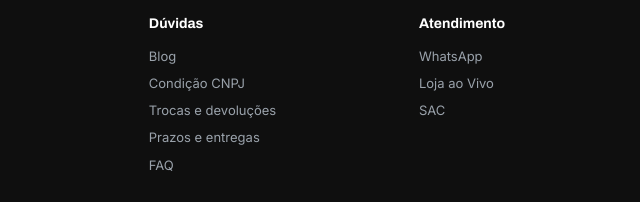
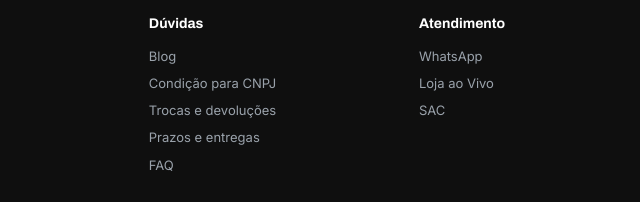
Before and after one commit to cristiansandri-smart/Redesign-Site-Smart, a plain HTML site: page marca-owa/index.html in a window 1280 px wide. Shown: the part 3398-3600 px from the top of the page, 553-1193 px from the left. Drawn offline with Linux system fonts and the light colour scheme.

```diff
--- a/marca-owa/index.html
+++ b/marca-owa/index.html
@@ -189,7 +189,7 @@
             <h5>Dúvidas</h5>
             <ul>
               <li>Blog</li>
-              <li>Condição CNPJ</li>
+              <li>Condição para CNPJ</li>
               <li>Trocas e devoluções</li>
               <li>Prazos e entregas</li>
               <li>FAQ</li>
```
Also changed, not shown: img/Selo_custo.png (deleted), img/Selo_ind.png (deleted), img/Selo_qual.png (deleted), img/Selo_sus.png (deleted), img/Selo_tec.png (deleted).
